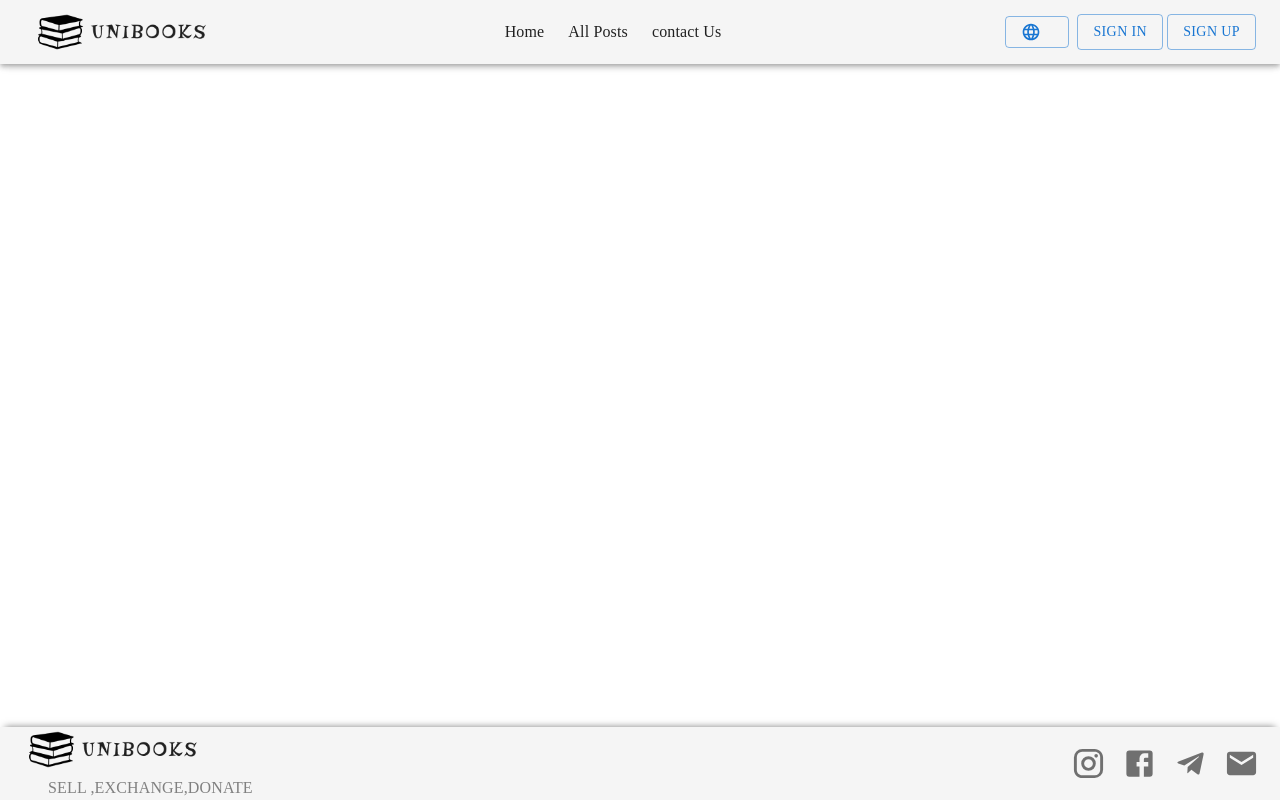
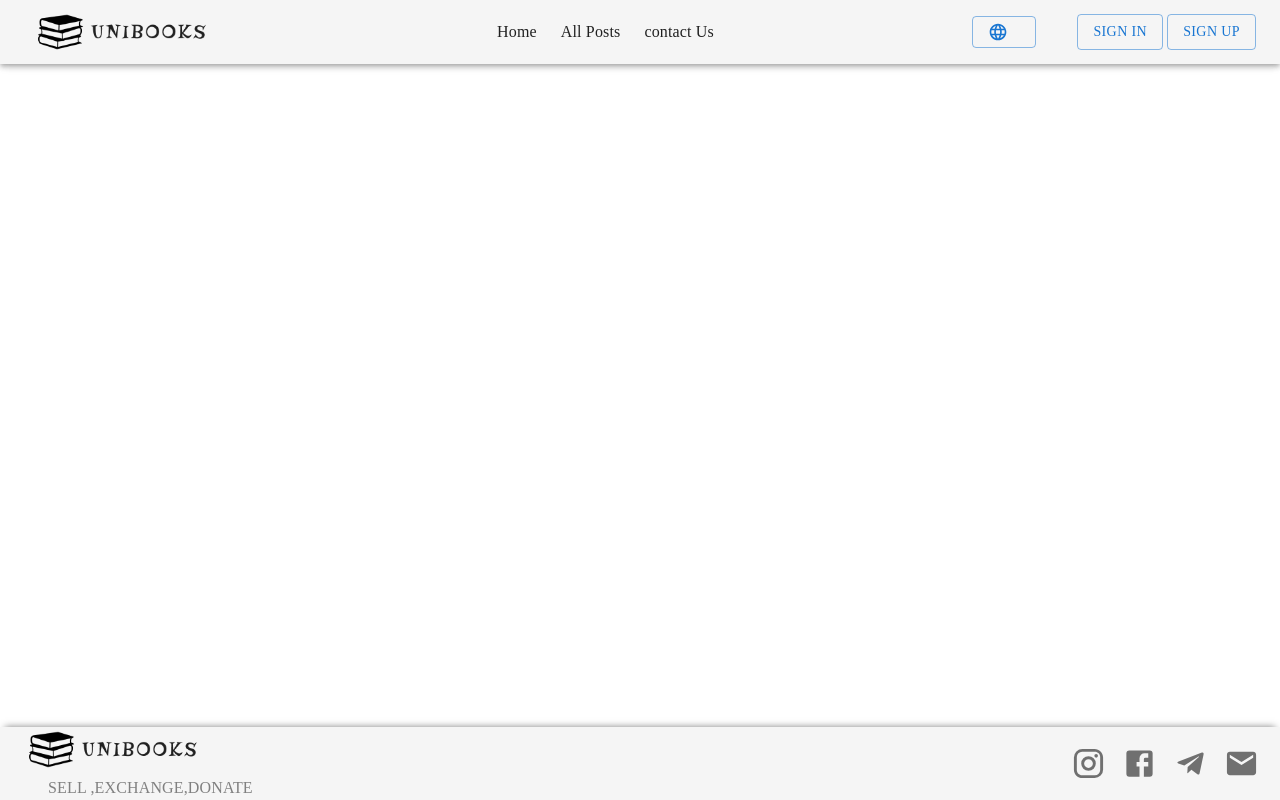
Before and after one commit to taladowiekat/unibooks, a React (Create React App) app in the folder frontend/: page / in a window 1280 px wide. Built offline with nearby package versions, Linux system fonts and the light colour scheme; a web font is replaced by a local one.

Commit message:
Fix the responsiveness of the changeLanguage button

```diff
--- a/frontend/src/components/web/navbar/Navbar.js
+++ b/frontend/src/components/web/navbar/Navbar.js
@@ -27,7 +27,12 @@ function Navbar() {
                                 display: { xs: 'none', md: 'flex' },
                                 justifyContent: 'center', flexGrow: 1,
                             }}>
-                                <MenuItem sx={{ py: '6px', px: '12px', ml:"33%" }}
+                                <Box sx={{
+                                display: { xs: 'none', md: 'flex' },
+                                justifyContent: 'center', flexGrow: 1
+                                ,mr:" 12%"
+                            }}>
+                                <MenuItem sx={{ py: '6px', px: '12px', ml:"30%" }}
                                     component={Link} to='/' >
                                     <Typography variant='body' color='text.primary'>
                                      {t("home")}
@@ -45,9 +50,12 @@ function Navbar() {
                                        {t ("contactUs")}
                                     </Typography>
                                 </MenuItem>
-                                <MenuItem  sx={{ py: '6px', px: '12px', ml:"30%" }} >
+                                </Box>
+                                <Box sx={{ py: '6px', px: '12px' ,mr:"5%" }}>
+                                <MenuItem  sx={{ py: '6px',ml:"30%", px: '12px' }} >
                                     <ChangeLanguageButton  />
                                </MenuItem>
+                               </Box>
                             </Box>
                         </Box>
 
@@ -102,12 +110,11 @@ function Navbar() {
                                             {t("signIn")}
                                         </Button>
                                     </MenuItem>
-                                    <MenuItem>
-                                        <Button color='primary' variant='outlined'
-                                            >
-                                                    <ChangeLanguageButton  />
+                                    <MenuItem    >
 
-                                        </Button>
+                                                    <ChangeLanguageButton   />
+
+
                                     </MenuItem>
                                 </Box>
                             </Drawer>
```
